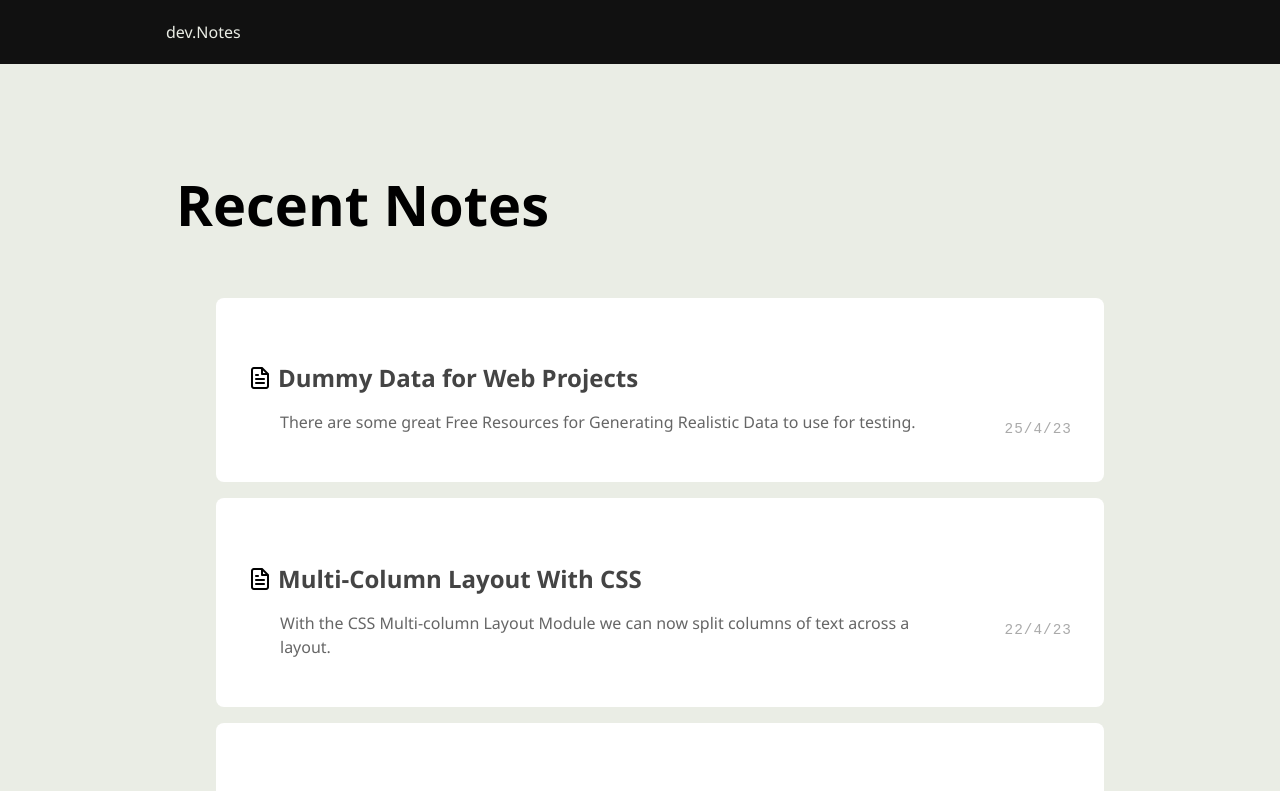
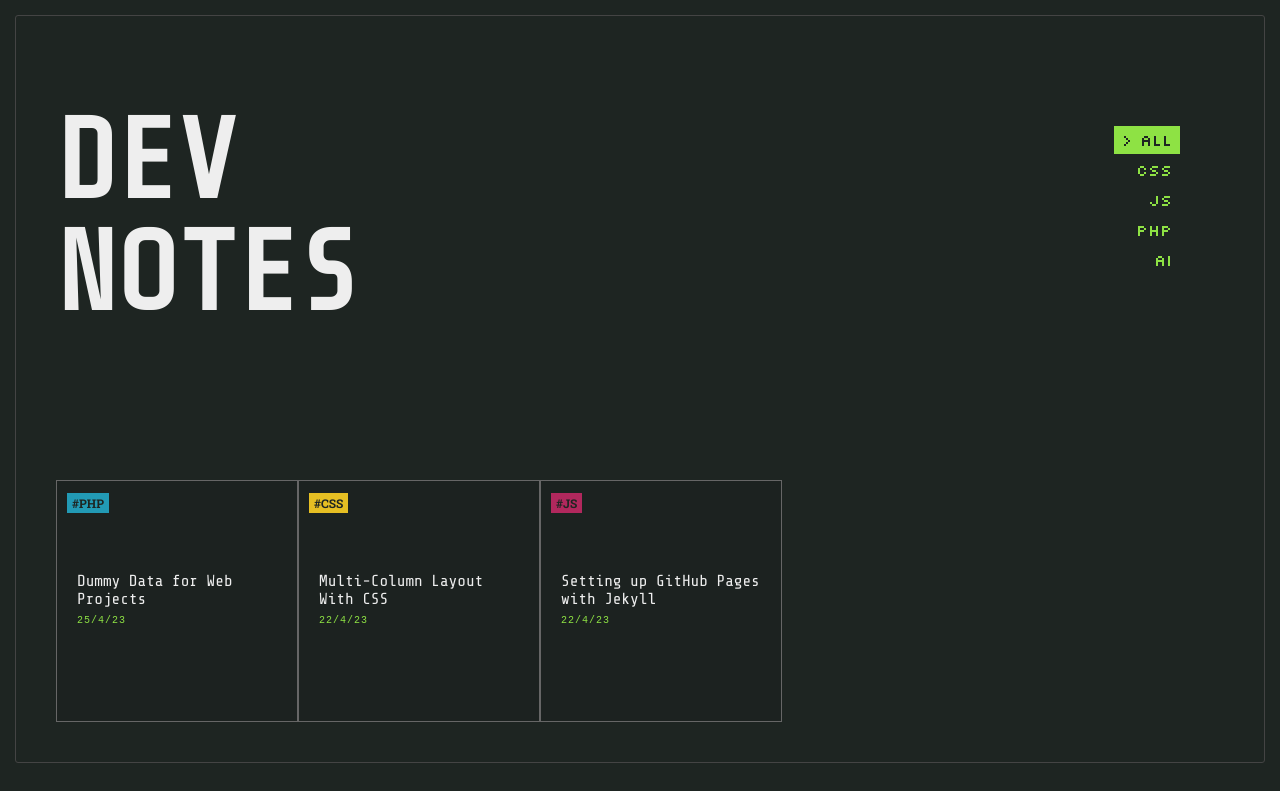
Before and after one commit to ayushsaranGithuB/notesapp, a Next.js app: page / in a window 1280 px wide. Shown: the top 791 px of the page. Built offline with nearby package versions, Linux system fonts and the light colour scheme.

Commit message:
updated styling

```diff
--- a/components/navbar.js
+++ b/components/navbar.js
@@ -4,13 +4,13 @@ import Link from "next/link";
 const NavBar = () => {
     return (
         <nav>
-            <div className="wrapper">
-                <div className="logo">
-                    <Link href="/">dev.Notes</Link>
-                </div>
-                {/* <Link href="/notes">All Notes</Link>
-                <Link href="/search">Search</Link> */}
-            </div>
+          <ul>
+            <li><a href="/" className="selected">&gt; ALL</a></li>
+            <li><a href="/">CSS</a></li>
+            <li><a href="/">JS</a></li>
+            <li><a href="/">PHP</a></li>
+            <li><a href="/">AI</a></li>
+          </ul>
         </nav>
 
     );
--- a/files/dummy-data.md
+++ b/files/dummy-data.md
@@ -1,7 +1,7 @@
 ---
 title: 'Dummy Data for Web Projects'
 date: '25/4/23'
-excerpt: 'There are some great Free Resources for Generating Realistic Data to use for testing.'
+category: 'php'
 ---
 
 There are some great Free Resources for Generating Realistic Data to use for API testing and to populate static designs.
--- a/files/github-jekyll.md
+++ b/files/github-jekyll.md
@@ -1,7 +1,7 @@
 ---
 title: 'Setting up GitHub Pages with Jekyll'
 date: '22/4/23'
-excerpt: 'Using Jekyll, a popular static site generator, GitHub Pages will automatically build and host a static website for you.'
+category: 'Js'
 ---
 
 Using Jekyll, a popular static site generator, GitHub Pages will automatically build and host a static website for you.
--- a/files/multi-column-css.md
+++ b/files/multi-column-css.md
@@ -1,7 +1,7 @@
 ---
 title: 'Multi-Column Layout With CSS'
 date: '22/4/23'
-excerpt: 'With the CSS Multi-column Layout Module we can now split columns of text across a layout.'
+category: 'css'
 ---
 
 Hope I get to try this soon.
--- a/pages/_app.js
+++ b/pages/_app.js
@@ -1,7 +1,5 @@
 import Layout from '@/components/layout'
 import '@/styles/globals.css'
-import '@/styles/Home.css'
-import '@/styles/notes.css'
 
 
 export default function App({ Component, pageProps }) {
--- a/pages/index.js
+++ b/pages/index.js
@@ -1,5 +1,4 @@
 import Head from 'next/head'
-import Layout, { siteTitle } from '../components/layout'
 import { getSortedPostsData } from '../components/notes'
 import Link from 'next/link'
 
@@ -8,21 +7,38 @@ export default function Home({ allPostsData }) {
     <>
       <Head>
         <title>Dev.Notes - Ayush Saran's MicroBlog</title>
+        <link rel="preconnect" href="https://fonts.googleapis.com" />
+	      <link rel="preconnect" href="https://fonts.gstatic.com" crossorigin />
+	      <link href="https://fonts.googleapis.com/css2?family=Roboto+Slab:wght@400;700&family=Share+Tech+Mono&family=Silkscreen&display=swap" rel="stylesheet" />
       </Head>
-      <main className='homePage' >
-        <h1>Recent Notes</h1>
-        <ul className='notesList'>
-          {allPostsData.map(({ id, date, title, excerpt }) => (
-            <div key={id} className="card">
-              <div class="noteCard">
-                <h4 class="noteTitle"><Link href={`/notes/${id}`}>{title}</Link></h4>
-                <p class="noteDate">{date}</p>
-                <p class="noteText">{excerpt}</p>
-              </div>
-            </div>
-          ))}
-        </ul>
-      </main>
+      <div className="container">
+        <header>
+          <h1 className="pageTitle">
+            DEV NOTES
+          </h1>
+        </header>
+
+        <main>
+          <section className="postGrid">
+
+            {allPostsData.map(({ id, date, title, category }) => (
+              <div  key={id} className="link">
+                <p className={`category category-${category.toLowerCase()}`}>#{category}</p>
+                 <p className="title"><Link href={`/notes/${id}`}>{title}</Link></p>
+                 <p className="url">
+                   <a href="/">
+                   {date}
+                   </a>
+                 </p>
+                 </div>
+            ))}
+
+          </section>
+        </main>
+      </div>
+
+
+
     </>
   )
 }
--- a/styles/Home.css
+++ /dev/null
@@ -1,4 +0,0 @@
-.homePage h1 {
-  font-size: 3.5em;
-  margin-bottom: 1em;
-}
--- a/styles/globals.css
+++ b/styles/globals.css
@@ -1,98 +1,222 @@
-/* ----------- Global CSS Variables ------------ */
 :root {
-  --link: #bea761;
-  --light: #ffffff;
-  --dark: #ffffff;
-}
-
-/* ----------- Global APP Styles ------------ */
-
-* {
-  box-sizing: border-box;
+  --foreground: #eee;
+  --background: #1e2522;
+  --linkColor: #8ee244;
+  --highlightColor: #c4e835;
+  --fontPrimary: 'Share Tech Mono', monospace;
+        --fontSecondary: 'Roboto Slab', monospace;
+        --fontMono: 'Silkscreen', monospace;
+  --backgroundDarker: #1a201d6d;
+        --backgroundLighter: #46524cc3;
 }
 
 body {
-  background-color: #eaede5;
-  font-family: 'Segoe UI', Tahoma, Geneva, Verdana, sans-serif;
-  font-size: 16px;
+  background-color: var(--background);
   margin: 0;
   padding: 0;
+  font-family: var(--fontSecondary);
+  color: var(--foreground);
+  font-size: 16px;
 }
 
-main {
-  min-height: 70vh;
-  max-width: 960px;
-  margin: 0 auto;
-  padding: 4em 1em;
+.container {
+  border: 1px solid #444;
+  border-radius: 3px;
+  margin: 15px;
+  padding: 40px;
+        position: relative;
+        max-width: 1580px;
 }
 
-nav {
-  background-color: #111;
-  color: #eaede5;
-  padding: 1em 1.5em;
-  height: 4em;
-  overflow: hidden;
-  line-height: 2em;
-
+h1.pageTitle {
+  font-family: var(--fontPrimary);
+  font-size: 7rem;
+  width: 5rem;
+  line-height: 1em;
+        margin: 50px 0 150px 0;
 }
 
-nav .wrapper {
-  width: 100%;
-  max-width: 1000px;
+
+.postGrid {
   display: flex;
-  justify-content: flex-end;
-  margin: 0 auto;
+  flex-wrap: wrap;
 }
 
-nav .logo {
-  margin-right: auto;
+.link {
+  font-size: 14px;
+  border: 1px solid #666;
+  padding: 20px;
+  overflow: hidden;
+  max-width: 200px;
+  aspect-ratio: 1/1;
+  background-color: var(--backgroundDarker);
+        display: flex;
+        flex-direction: column;
+        justify-content: center;
+        position: relative;
+        transition: 0.8s;
+        zoom: 1;
 }
 
-nav .logo a {
-  transition: all ease-in-out 0.5s;
-  text-decoration: none;
-  color: #eaede5;
-  border: none;
-  padding: 4px 8px;
-  border: 2px solid #111;
+    .link:hover{
+        background-color: var(--backgroundLighter);
+        border-color: #AAA;
+        cursor: pointer;
+        top: -1px;
+        left: -1px;
+    }
+
+.link p.title {
+  font-size: 16px;
+  font-family: var(--fontPrimary);
+        margin-bottom: 5px;
 }
 
-nav .logo a:hover {
-  border-color: #fff;
-
-}
-
-nav a {
-  margin: 0 1em;
-  color: var(--link);
-  border-bottom: 1px dashed;
+a {
+  color: var(--linkColor);
   text-decoration: none;
 }
 
-/* Footer Styles XXXXXXXXXXXXXXXXXXXXXXXXXXXXXXXXXXXXXXXXXXXXX */
-
-footer {
-  border-top: 2px dotted #CCC;
-  color: #999;
-  padding: 2em;
-  text-align: center;
-  font-size: 12px;
-  font-family: monospace;
-  max-width: 800px;
-  margin: 0 auto;
+a:visited {
+  opacity: 0.8;
 }
 
-footer a:link,
-footer a:visited {
-  color: inherit;
-  text-decoration: none;
+a:hover {
+  color: var(--highlightColor);
 }
 
-/* Link Styles XXXXXXXXXXXXXXXXXXXXXXXXXXXXXXXXXXXXXXXXXXXXX */
+p.title a {
+  color: inherit;
+  padding: 4px 8px 4px 4px;
+  margin-left: -4px;
+  /* background-color: #8ee244; */
+}
 
-a:link,
-a:visited {
-  color: var(--link);
-  text-decoration: none;
-  border-bottom: 1px dashed var(--link);
+p.title a:hover {
+  background-color: var(--highlightColor);
+  color: var(--background);
 }
+
+    p.url{
+        margin: 0 0 20px;
+        padding: 0;
+        line-height: 10px;
+    }
+
+    p.url a{
+        font-family: monospace;
+        text-transform: uppercase;
+        letter-spacing: 1px;
+        font-size: 10px;
+        word-wrap: break-word;
+    }
+
+    p.description{
+        margin: 0;
+    }
+
+p.category {
+        font-size: 12px;
+        position: absolute;
+        top: 0px;
+        left: 10px;
+        background-color:var(--foreground);
+        padding: 2px 5px;
+        color: var(--background);
+        font-weight: bold;
+        text-transform: uppercase;
+}
+
+    p.category-css{
+        background-color:#e6bf23;
+    }
+    p.category-php{
+        background-color:#24c7ecba;
+    }
+    p.category-js{
+        background-color:#f42c79b0;
+    }
+
+    /* -- Footer Styles */
+      footer{
+        text-align: center;
+        font-family: var(--fontMono);
+        font-size: 12px;
+        margin: 50px auto;
+        opacity: .5;
+      }
+
+      footer:hover{
+        opacity: 1;
+      }
+
+
+    /* -- Navigation Styles */
+
+    nav{
+        position: absolute;
+        top: 130px;
+        right: 100px;
+        font-family: var(--fontMono);
+    }
+
+        nav ul{
+            margin: 0;
+            padding: 0;
+        }
+
+            nav ul li{
+                list-style: none;
+                margin: 0 0 10px;
+                text-align: right;
+            }
+
+                nav ul li a{
+                    padding: 4px 8px;
+                }
+
+                nav ul li a.selected{
+                    background-color: var(--linkColor);
+                    color: var(--background);
+                }
+                nav ul li a:hover:before{
+                    content: '> ';
+                }
+
+                nav ul li a:hover{
+                    background-color: var(--highlightColor);
+                    color: var(--background);
+                }
+
+@media only screen and (min-width: 1400px) {
+  body {
+    font-size: 20px;
+  }
+
+        .container {
+            margin: 50px auto;
+            padding: 60px;
+        }
+
+  h1.pageTitle {
+    font-size: 160px;
+    line-height: 140px;
+  }
+
+  .link {
+            max-width: 250px;
+            font-size: 16px;
+            padding: 20px 30px;
+  }
+
+  .link p.title {
+    font-size: 20px;
+  }
+
+        p.keywords{
+            font-size:12px;
+        }
+
+
+
+    }
--- a/styles/notes.css
+++ /dev/null
@@ -1,84 +0,0 @@
-.headingXl {
-    font-size: 3em;
-}
-
-/* // Single Note Page */
-.singleNote .noteText {
-    background-color: #fff;
-    border-radius: 8px;
-    margin: 1em auto;
-    padding: 2em;
-}
-
-.singleNote .noteDate {
-    margin-right: 30px;
-    margin-top: 30px;
-}
-
-.noteText p {
-    margin-bottom: 0.4em;
-    margin-top: 0.2em;
-}
-
-
-.noteCard {
-    background-color: #fff;
-    border-radius: 8px;
-    margin: 1em auto;
-    padding: 2em;
-
-}
-
-.noteTitle {
-    font-size: 1.5em;
-    margin-bottom: 0.5em;
-}
-
-.noteTitle a {
-    color: #444;
-    text-decoration: none;
-    font-weight: bold;
-    background: url('../public/note.png') 0px 5px no-repeat;
-    padding-left: 30px;
-    border: none;
-}
-
-.center {
-    text-align: center;
-}
-
-a.returnHomeLink {
-    display: inline-block;
-    margin: 2em auto;
-    text-align: center;
-    border: 1px solid #e3e3e3;
-    background-color: #fcfff6;
-    color: #aeb1b1;
-    padding: 1em 8em;
-    border-radius: 11px;
-}
-
-
-.noteText {
-    color: #666;
-    /* font-size: 0.9em; */
-    line-height: 1.5em;
-}
-
-.notesList .noteText {
-    margin-left: 2em;
-    max-width: 80%;
-}
-
-.noteDate {
-    float: right;
-    font-family: monospace;
-    font-size: 0.9em;
-    letter-spacing: 1px;
-    color: #AAA;
-}
-
-.noteText h1 {
-    margin-top: 2em;
-    margin-bottom: 0.5em;
-}
```
